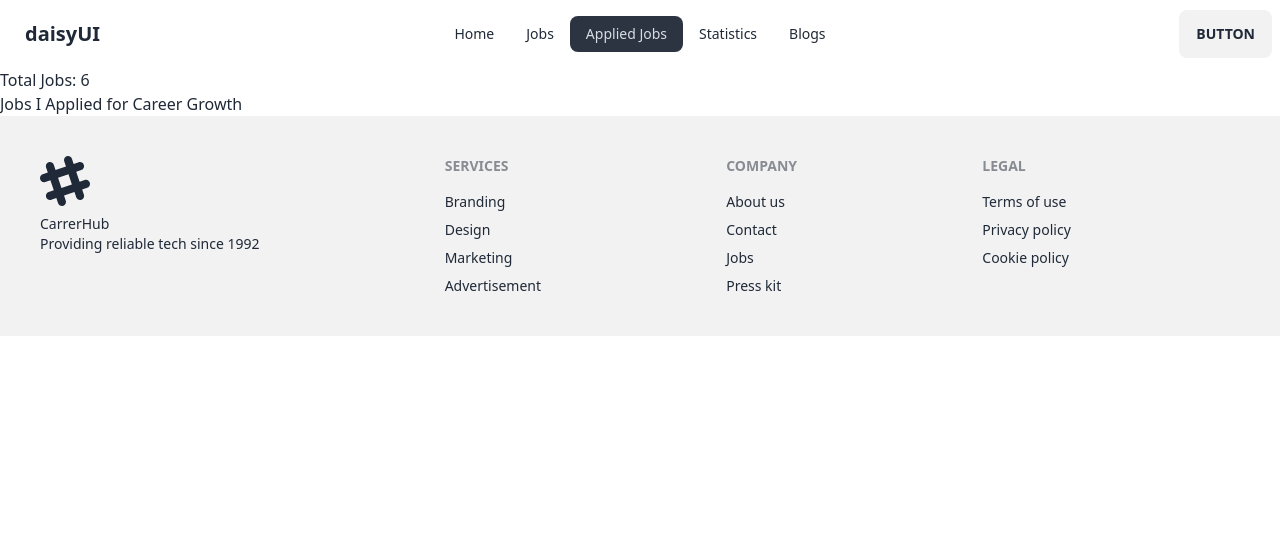
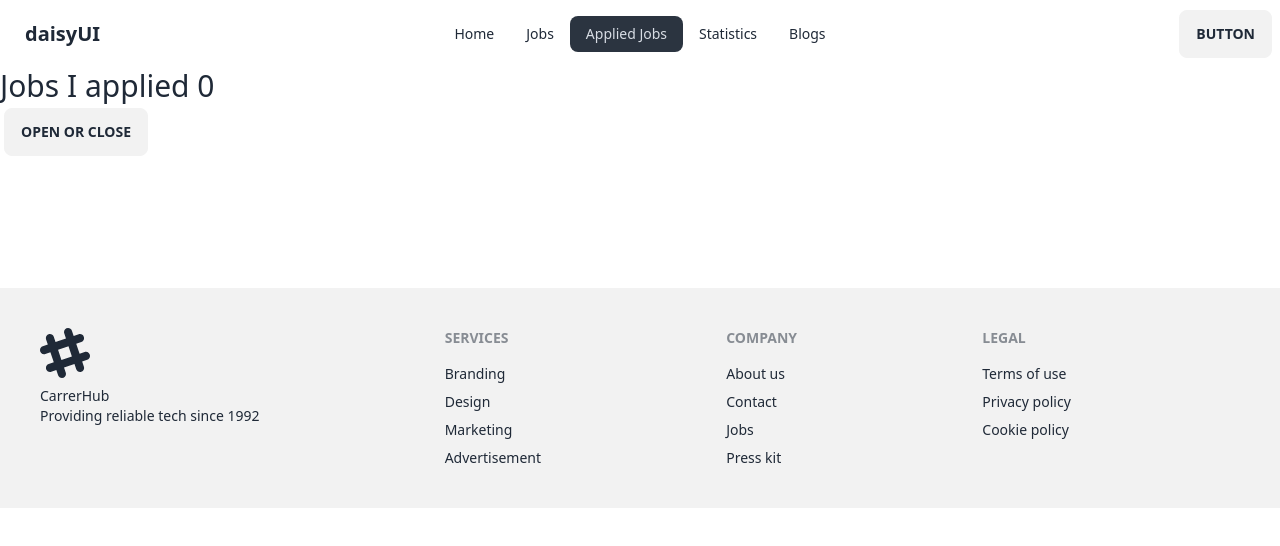
Before and after one commit to mamun-prodhan/react-career-hub, a React (Vite) app: page /applied in a window 1280 px wide. Shown: the top 546 px of the page. Built offline with nearby package versions, Linux system fonts and the light colour scheme.

Commit message:
filter functionality added

```diff
--- a/src/components/AppliedJobs/AppliedJobs.jsx
+++ b/src/components/AppliedJobs/AppliedJobs.jsx
@@ -1,22 +1,72 @@
-import { useEffect } from "react";
+import { useEffect, useState } from "react";
 import { useLoaderData } from "react-router-dom";
 import { getStoredJobApplication } from "../utility/localstorage";
 
 const AppliedJobs = () => {
   const jobs = useLoaderData();
+
+  const [appliedJobs, setAppliedJobs] = useState([]);
+  const [displayJobs, setDisplayJobs] = useState([]);
+
+  const handleJobsFilter = (filter) => {
+    if (filter === "all") {
+      setDisplayJobs(appliedJobs);
+    } else if (filter === "remote") {
+      const remoteJobs = appliedJobs.filter(
+        (jobs) => jobs.remote_or_onsite === "Remote"
+      );
+      setDisplayJobs(remoteJobs);
+    } else if (filter === "onsite") {
+      const onsiteJobs = appliedJobs.filter(
+        (jobs) => jobs.remote_or_onsite === "Onsite"
+      );
+      setDisplayJobs(onsiteJobs);
+    }
+  };
+
   useEffect(() => {
     const storedJobIds = getStoredJobApplication();
-    console.log(storedJobIds);
     if (jobs.length > 0) {
-      const jobsApplied = jobs.filter((job) => storedJobIds.includes(job.id));
-      console.log(jobs, storedJobIds, jobsApplied);
+      // const jobsApplied = jobs.filter((job) => storedJobIds.includes(job.id));
+      const jobsApplied = [];
+      for (const id of storedJobIds) {
+        const job = jobs.find((job) => job.id === id);
+        if (job) {
+          jobsApplied.push(job);
+        }
+      }
+      setAppliedJobs(jobsApplied);
+      setDisplayJobs(jobsApplied);
+      // console.log(jobsApplied);
     }
-  }, []);
+  }, [jobs]);
 
   return (
     <div>
-      <h1>Total Jobs: {jobs.length}</h1>
-      <h2>Jobs I Applied for Career Growth</h2>
+      <h2 className="text-3xl">Jobs I applied {appliedJobs.length}</h2>
+      <details className="dropdown mb-32">
+        <summary className="m-1 btn">open or close</summary>
+        <ul className="p-2 shadow menu dropdown-content z-[1] bg-base-100 rounded-box w-52">
+          <li onClick={() => handleJobsFilter("all")}>
+            <a>All</a>
+          </li>
+          <li onClick={() => handleJobsFilter("remote")}>
+            <a>Remote</a>
+          </li>
+          <li onClick={() => handleJobsFilter("onsite")}>
+            <a>Onsite</a>
+          </li>
+        </ul>
+      </details>
+      <ul>
+        {displayJobs.map((job) => (
+          <li key={job.id}>
+            <span>
+              {job.job_title} {job.company_name} : {job.remote_or_onsite}
+            </span>
+          </li>
+        ))}
+      </ul>
     </div>
   );
 };
```
